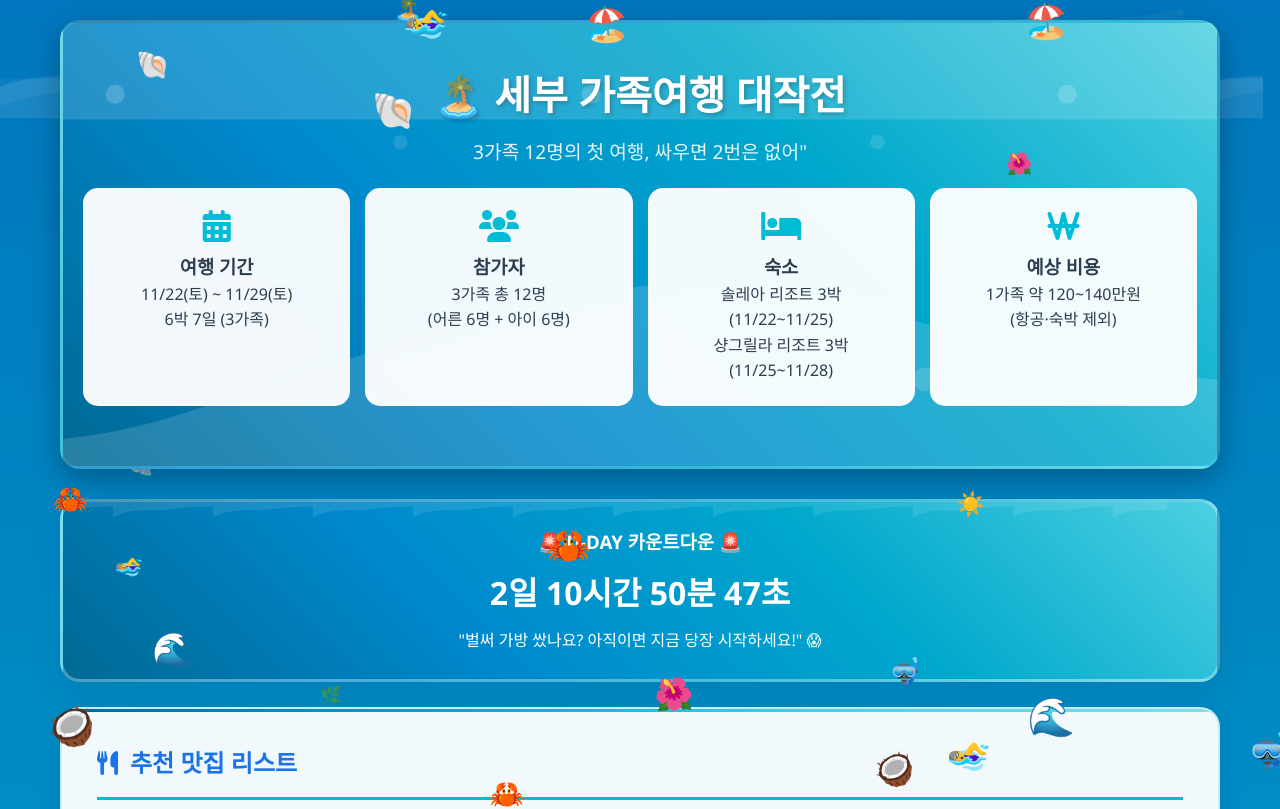
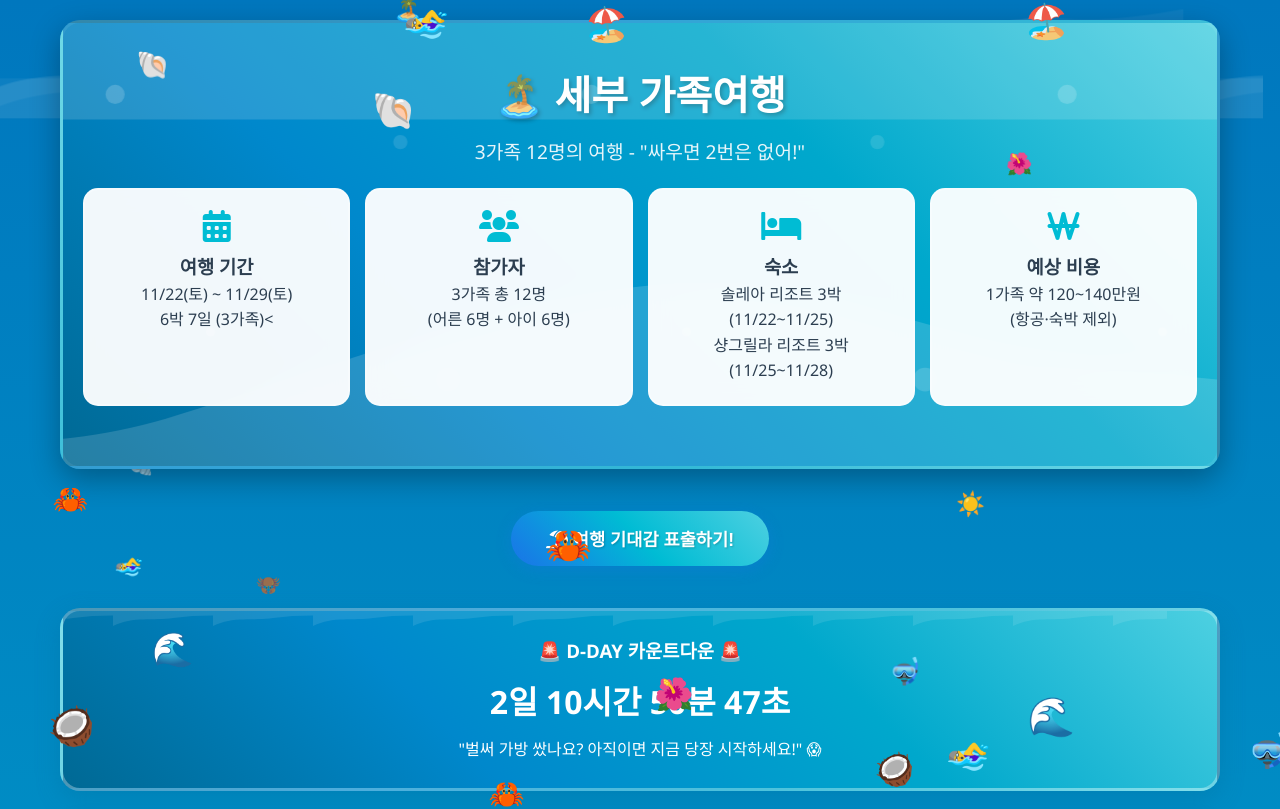
Before and after one commit to oiehotl/cebu-family-trip-, a plain HTML site: page index.html in a window 1280 px wide. Shown: the top 809 px of the page. Drawn offline with Linux system fonts and the light colour scheme.

Commit message:
Update index.html

```diff
--- a/index.html
+++ b/index.html
@@ -3,7 +3,7 @@
 <head>
     <meta charset="UTF-8">
     <meta name="viewport" content="width=device-width, initial-scale=1.0">
-    <title>🏝️ 세부 가족여행 | 3가족 12명의 여행일정</title>
+    <title>🏝️ 세부 가족여행 일정 | 3가족 12명의 첫 해외</title>
     <link href="https://cdnjs.cloudflare.com/ajax/libs/font-awesome/6.0.0/css/all.min.css" rel="stylesheet">
     <style>
         * {
@@ -550,14 +550,14 @@
     <div class="container">
         <!-- 헤더 -->
         <div class="header">
-            <h1>🏝️ 세부 가족여행 대작전</h1>
-            <div class="subtitle">3가족 12명의 첫 여행, 싸우면 2번은 없어"</div>
+            <h1>🏝️ 세부 가족여행 </h1>
+            <div class="subtitle">3가족 12명의 여행 - "싸우면 2번은 없어!"</div>
 
             <div class="trip-info">
                 <div class="info-card">
                     <i class="fas fa-calendar-alt"></i>
                     <h3>여행 기간</h3>
-                    <p>11/22(토) ~ 11/29(토)<br>6박 7일 (3가족)
+                    <p>11/22(토) ~ 11/29(토)<br>6박 7일 (3가족)<
                 </div>
                 <div class="info-card">
                     <i class="fas fa-users"></i>
@@ -575,6 +575,13 @@
                     <p>1가족 약 120~140만원<br>(항공·숙박 제외)</p>
                 </div>
             </div>
+        </div>
+
+        <!-- 여행 기대감 버튼 -->
+        <div style="text-align: center; margin: 30px 0;">
+            <button class="btn" onclick="createEmojiRain()">
+                <i class="fas fa-umbrella-beach"></i> 여행 기대감 표출하기!
+            </button>
         </div>
 
         <!-- 카운트다운 -->
@@ -1193,9 +1200,6 @@
             <button class="btn" onclick="shareTrip()">
                 <i class="fas fa-share"></i> 친구들에게 공유하기
             </button>
-            <button class="btn" onclick="createEmojiRain()">
-                <i class="fas fa-umbrella-beach"></i> 여행 기대감 표출하기!
-            </button>
         </div>
 
         <!-- 푸터 -->
```
